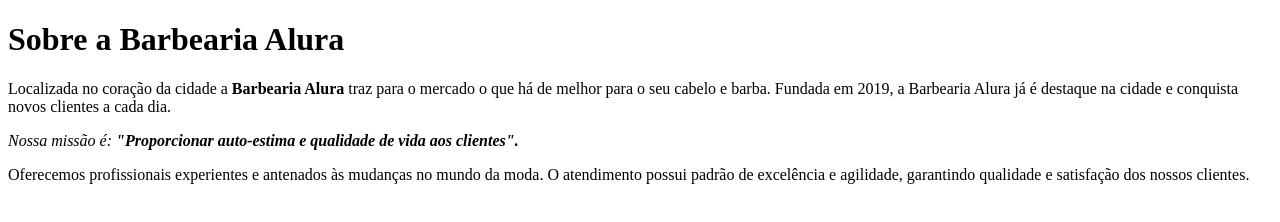
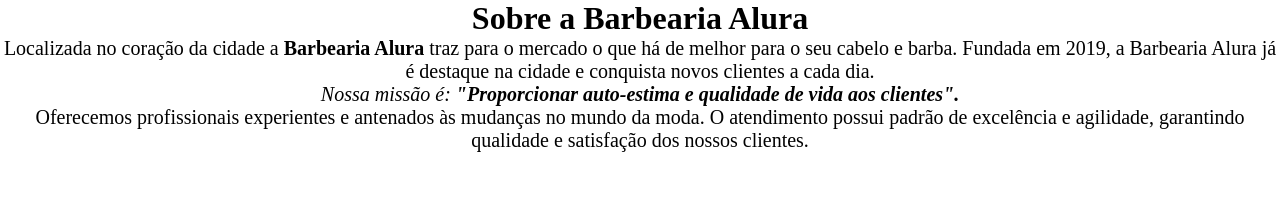
Before and after one commit to Sogoid/BarbeariaAlura, a website: page index.html in a window 1280 px wide. Drawn offline with Linux system fonts and the light colour scheme.

Commit message:
Atualização

```diff
--- a/index.html
+++ b/index.html
@@ -6,6 +6,7 @@
     <meta http-equiv="X-UA-Compatible" content="IE=edge">
     <meta name="viewport" content="width=device-width, initial-scale=1.0">
     <title>Barbearia da Alura</title>
+    <link rel="stylesheet" href="/src/css/styles.css">
     <link rel="icon" href="src/img/Logo.png" />
 </head>
 
--- /dev/null
+++ b/src/css/styles.css
@@ -0,0 +1,12 @@
+* {
+  margin: 0;
+}
+
+h1 {
+  text-align: center;
+}
+
+p {
+  font-size: 1.25rem;
+  text-align: center;
+}
```
